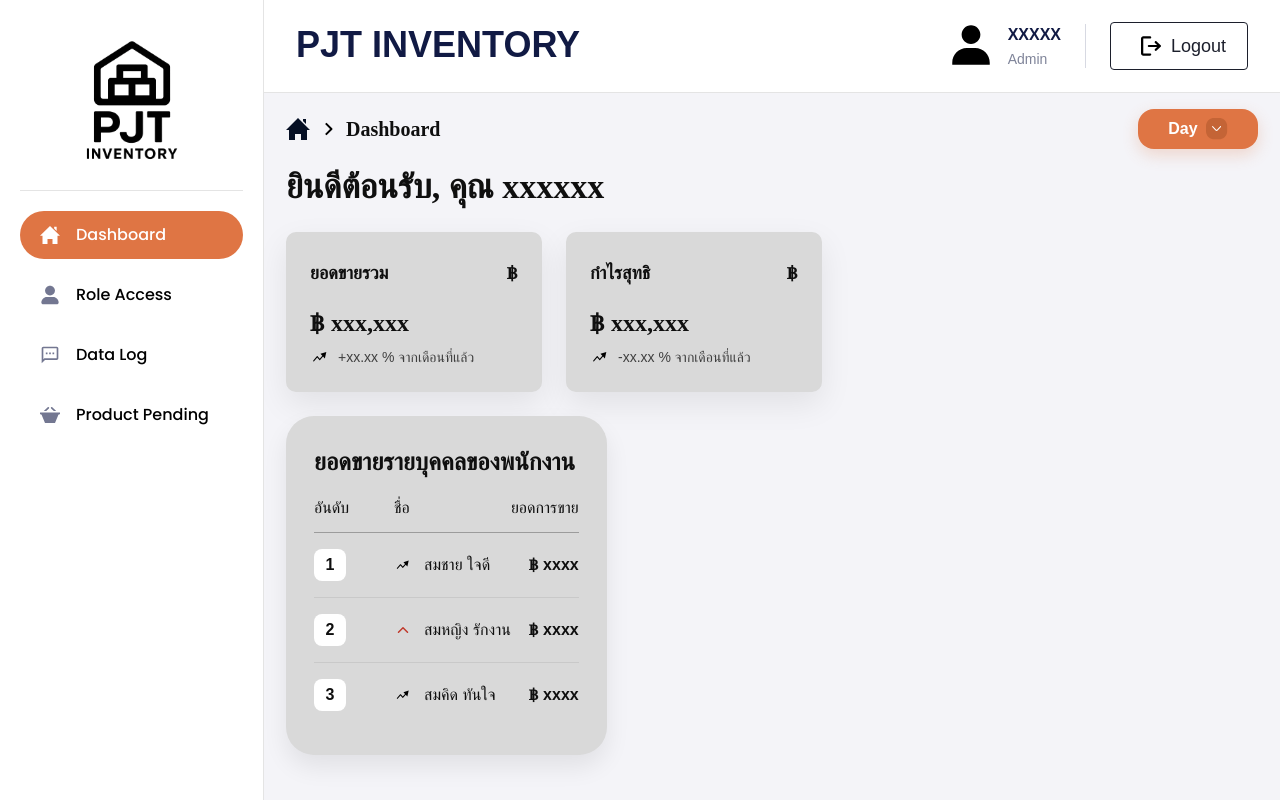
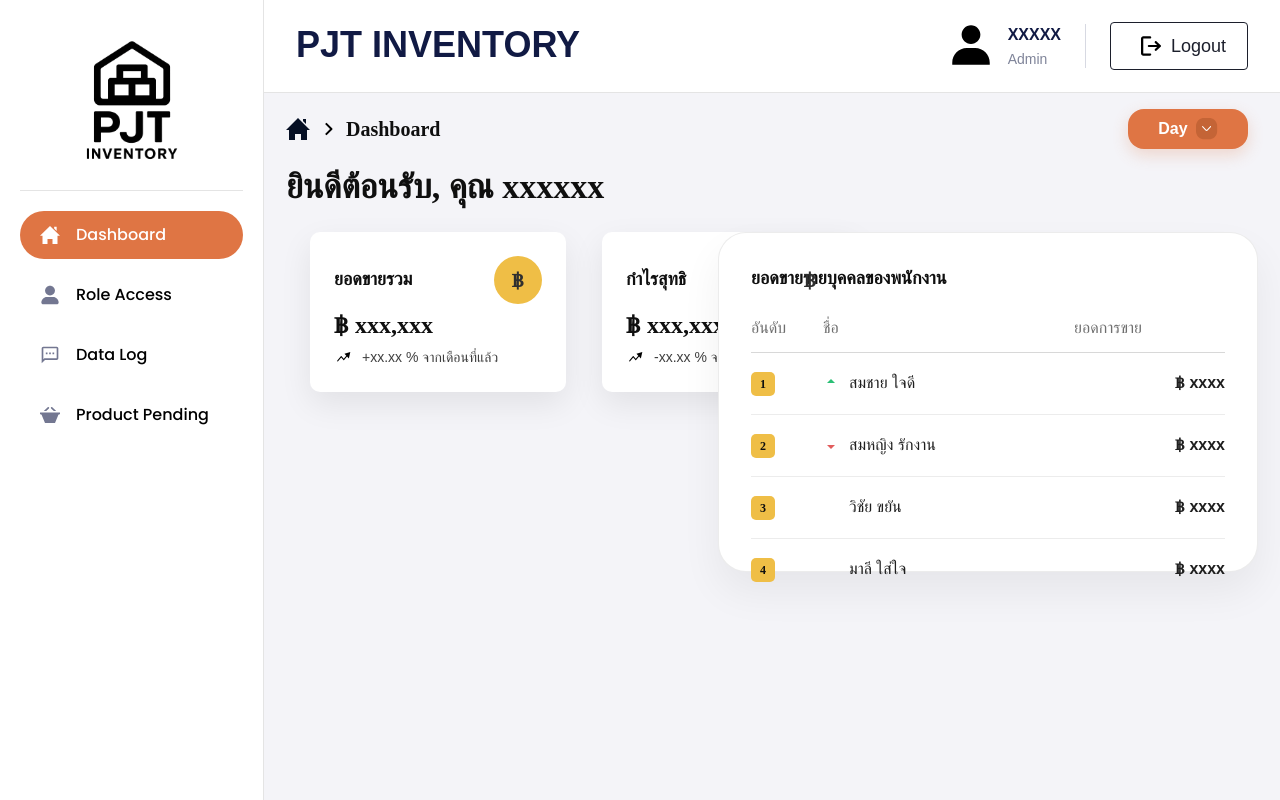
Before and after one commit to xtxme/PJT_frontend, a Next.js app: page /owner/dashboard in a window 1280 px wide. Built offline with nearby package versions, Linux system fonts and the light colour scheme; a web font is replaced by a local one; what @mui/material-nextjs would draw is missing.

Commit message:
- Add new Leaderboard component - update Owner Dashboard layout; - include down-red and up-green SVG icons

```diff
--- a/src/app/(portected)/owner/dashboard/page.tsx
+++ b/src/app/(portected)/owner/dashboard/page.tsx
@@ -5,6 +5,7 @@ import Image from "next/image";
 import styled from "styled-components";
 
 import SummaryCard from "@/components/summary-card/SummaryCard";
+import Leaderboard from "@/components/leaderboard/Leaderboard";
 
 const DashboardPage = styled.div`
   display: flex;
@@ -83,97 +84,17 @@ const DashboardPage = styled.div`
 
   .cards-row {
     display: grid;
-    grid-template-columns: repeat(auto-fit, minmax(256px, 256px));
-    gap: 24px;
-    align-items: start;
-    justify-items: start;
-    justify-content: flex-start;
+    grid-template-columns: 256px 256px minmax(0, 1fr);
+    column-gap: 36px;
+    row-gap: 24px;
+    align-items: stretch;
+    justify-items: stretch;
   }
 
-  .leaderboard {
-    background: #d9d9d9;
-    border-radius: 28px;
-    padding: 28px;
-    display: flex;
-    flex-direction: column;
-    gap: 16px;
-    min-height: 200px;
-    grid-column: 1 / -1;
-    box-shadow: 0 12px 24px rgba(15, 15, 15, 0.08);
-  }
-
-  .leaderboard h2 {
-    font-size: 24px;
-    font-weight: 600;
-  }
-
-  .leaderboard-table {
-    width: 100%;
-    border-collapse: collapse;
-    font-size: 16px;
-  }
-
-  .leaderboard-table thead th {
-    text-align: left;
-    font-weight: 500;
-    padding-bottom: 12px;
-    border-bottom: 1px solid rgba(15, 15, 15, 0.3);
-  }
-
-  .leaderboard-table tbody tr {
-    border-bottom: 1px solid rgba(15, 15, 15, 0.08);
-  }
-
-  .leaderboard-table tbody tr:last-child {
-    border-bottom: none;
-  }
-
-  .leaderboard-table td {
-    padding: 16px 0;
-    vertical-align: middle;
-  }
-
-  .leaderboard-table td:first-child {
-    width: 80px;
-  }
-
-  .leaderboard-table td:last-child {
-    text-align: right;
-    font-weight: 600;
-  }
-
-  .rank {
-    display: inline-flex;
-    width: 32px;
-    height: 32px;
-    border-radius: 8px;
-    background: #ffffff;
-    align-items: center;
-    justify-content: center;
-    font-weight: 600;
-  }
-
-  .leaderboard-name {
-    display: flex;
-    align-items: center;
-    gap: 12px;
-    font-weight: 500;
-  }
-
-  .trend-icon {
-    display: inline-flex;
-    width: 18px;
-    height: 18px;
-  }
-
-  .trend-icon.down svg {
-    width: 18px;
-    height: 18px;
-  }
-
-  .trend-icon.up img {
-    width: 18px;
-    height: 18px;
+  @media (max-width: 1200px) {
+    .cards-row {
+      grid-template-columns: repeat(auto-fit, minmax(256px, 1fr));
+    }
   }
 
   @media (max-width: 1024px) {
@@ -187,18 +108,8 @@ const DashboardPage = styled.div`
       grid-template-columns: minmax(0, 1fr);
       justify-items: stretch;
     }
-
-    .leaderboard {
-      grid-column: 1 / -1;
-    }
   }
 `;
-
-const salesLeaders = [
-  { rank: 1, name: "สมชาย ใจดี", sales: "฿ xxxx", trend: "up" },
-  { rank: 2, name: "สมหญิง รักงาน", sales: "฿ xxxx", trend: "down" },
-  { rank: 3, name: "สมคิด ทันใจ", sales: "฿ xxxx", trend: "up" },
-];
 
 export default function OwnerDashboardPage() {
   return (
@@ -240,58 +151,7 @@ export default function OwnerDashboardPage() {
           fixTrendText="% จากเดือนที่แล้ว"
         />
 
-        <div className="leaderboard">
-          <h2>ยอดขายรายบุคคลของพนักงาน</h2>
-          <table className="leaderboard-table">
-            <thead>
-              <tr>
-                <th>อันดับ</th>
-                <th>ชื่อ</th>
-                <th>ยอดการขาย</th>
-              </tr>
-            </thead>
-            <tbody>
-              {salesLeaders.map((leader) => (
-                <tr key={leader.rank}>
-                  <td>
-                    <span className="rank">{leader.rank}</span>
-                  </td>
-                  <td>
-                    <div className="leaderboard-name">
-                      <span className={`trend-icon ${leader.trend}`}>
-                        {leader.trend === "up" ? (
-                          <Image
-                            src="/images/ArrowRise.svg"
-                            alt="เพิ่มขึ้น"
-                            width={18}
-                            height={18}
-                          />
-                        ) : (
-                          <svg
-                            viewBox="0 0 24 24"
-                            fill="none"
-                            xmlns="http://www.w3.org/2000/svg"
-                            aria-hidden
-                          >
-                            <path
-                              d="M6 15l6-6 6 6"
-                              stroke="#c0392b"
-                              strokeWidth="2"
-                              strokeLinecap="round"
-                              strokeLinejoin="round"
-                            />
-                          </svg>
-                        )}
-                      </span>
-                      <span>{leader.name}</span>
-                    </div>
-                  </td>
-                  <td>{leader.sales}</td>
-                </tr>
-              ))}
-            </tbody>
-          </table>
-        </div>
+        <Leaderboard />
       </div>
     </DashboardPage>
   );
--- a/src/components/dash-button/DashButton.tsx
+++ b/src/components/dash-button/DashButton.tsx
@@ -19,6 +19,7 @@ interface DashButtonProps {
 const Wrapper = styled.div`
   position: relative;
   display: inline-flex;
+  transform: translateX(-10px);
 
   .period-toggle {
     display: flex;
--- /dev/null
+++ b/src/components/leaderboard/Leaderboard.tsx
@@ -0,0 +1,172 @@
+"use client";
+
+import styled from "styled-components";
+
+type TrendDirection = "up" | "down";
+
+type SalesLeader = {
+  rank: number;
+  name: string;
+  sales: string;
+  trend?: TrendDirection;
+};
+
+const LeaderboardCard = styled.article`
+  background: #ffffff;
+  border-radius: 28px;
+  padding: 32px;
+  display: flex;
+  flex-direction: column;
+  gap: 24px;
+  box-shadow: 0 20px 40px rgba(15, 15, 15, 0.06);
+  border: 1px solid rgba(15, 15, 15, 0.08);
+  width: 540px;
+  height: 340px;
+  justify-self: end;
+
+  @media (max-width: 1200px) {
+    max-width: 100%;
+    justify-self: stretch;
+  }
+`;
+
+const Title = styled.h2`
+  font-size: 18px;
+  font-weight: 600;
+  color: #0f0f0f;
+  font-family: ibmThai;
+`;
+
+const LeaderboardTable = styled.table`
+  width: 100%;
+  border-collapse: collapse;
+  font-size: 16px;
+  color: #1f1f1f;
+`;
+
+const TableHeaderCell = styled.th`
+  text-align: left;
+  font-weight: 500;
+  color: rgba(15, 15, 15, 0.6);
+  padding-bottom: 12px;
+  border-bottom: 1px solid rgba(15, 15, 15, 0.16);
+`;
+
+const TableRow = styled.tr`
+  border-bottom: 1px solid rgba(15, 15, 15, 0.08);
+
+  &:last-child {
+    border-bottom: none;
+  }
+`;
+
+const TableCell = styled.td`
+  padding: 18px 0;
+  vertical-align: middle;
+
+  &:first-child {
+    width: 72px;
+  }
+
+  &:last-child {
+    text-align: right;
+    font-weight: 600;
+  }
+`;
+
+const Rank = styled.span`
+  display: inline-flex;
+  width: 24px;
+  height: 24px;
+  border-radius: 5px;
+  background: #EFBE46;
+  align-items: center;
+  justify-content: center;
+  font-weight: 600;
+
+  color: #0f0f0f;
+  text-align: center;
+  font-family: ibmThai;
+  font-size: 12px;
+  font-weight: 600;
+`;
+
+const LeaderboardName = styled.div`
+  display: flex;
+  align-items: center;
+  gap: 10px;
+  font-weight: 500;
+`;
+
+const TrendIcon = styled.span<{ $trend: TrendDirection }>`
+  display: inline-flex;
+  align-items: center;
+  justify-content: center;
+  width: 16px;
+  height: 16px;
+  color: ${({ $trend }) => ($trend === "up" ? "#2abf75" : "#e25c5c")};
+`;
+
+const TrendPlaceholder = styled.span`
+  display: inline-block;
+  width: 16px;
+  height: 16px;
+`;
+
+function TrendArrow({ direction }: { direction: TrendDirection }) {
+  return (
+    <svg width="12" height="12" viewBox="0 0 12 12" fill="none" aria-hidden>
+      {direction === "up" ? (
+        <path d="M6 2l4 4H2L6 2z" fill="currentColor" />
+      ) : (
+        <path d="M6 10l4-4H2l4 4z" fill="currentColor" />
+      )}
+    </svg>
+  );
+}
+
+const salesLeaders: SalesLeader[] = [
+  { rank: 1, name: "สมชาย ใจดี", sales: "฿ xxxx", trend: "up" },
+  { rank: 2, name: "สมหญิง รักงาน", sales: "฿ xxxx", trend: "down" },
+  { rank: 3, name: "วิชัย ขยัน", sales: "฿ xxxx" },
+  { rank: 4, name: "มาลี ใส่ใจ", sales: "฿ xxxx" },
+];
+
+export default function Leaderboard() {
+  return (
+    <LeaderboardCard>
+      <Title>ยอดขายรายบุคคลของพนักงาน</Title>
+      <LeaderboardTable>
+        <thead>
+          <tr>
+            <TableHeaderCell>อันดับ</TableHeaderCell>
+            <TableHeaderCell>ชื่อ</TableHeaderCell>
+            <TableHeaderCell>ยอดการขาย</TableHeaderCell>
+          </tr>
+        </thead>
+        <tbody>
+          {salesLeaders.map((leader) => (
+            <TableRow key={leader.rank}>
+              <TableCell>
+                <Rank>{leader.rank}</Rank>
+              </TableCell>
+              <TableCell>
+                <LeaderboardName>
+                  {leader.trend ? (
+                    <TrendIcon $trend={leader.trend}>
+                      <TrendArrow direction={leader.trend} />
+                    </TrendIcon>
+                  ) : (
+                    <TrendPlaceholder aria-hidden />
+                  )}
+                  <span>{leader.name}</span>
+                </LeaderboardName>
+              </TableCell>
+              <TableCell>{leader.sales}</TableCell>
+            </TableRow>
+          ))}
+        </tbody>
+      </LeaderboardTable>
+    </LeaderboardCard>
+  );
+}
--- a/src/components/summary-card/SummaryCard.tsx
+++ b/src/components/summary-card/SummaryCard.tsx
@@ -14,16 +14,18 @@ interface SummaryCardProps {
 }
 
 const Card = styled.article`
-  background: #d9d9d9;
+  background: #ffffff;
   border-radius: 10px;
   padding: 24px;
   display: flex;
   flex-direction: column;
   justify-content: space-between;
-  gap: 16px;
+  gap: 8px;
   width: 256px;
   height: 160px;
   box-shadow: 0 12px 32px rgba(15, 15, 15, 0.08);
+  margin-inline: 24px;
+
 
   @media (max-width: 600px) {
     width: 100%;
@@ -33,22 +35,43 @@ const Card = styled.article`
 const Header = styled.div`
   display: flex;
   justify-content: space-between;
-  align-items: flex-start;
+  align-items: center;
   font-size: 18px;
   font-weight: 700;
-  transform: translateY(4px);
-
-  span:first-child {
-    font-family: ibmThai;
-  }
+  line-height: 1.2;
 `;
 
-const Value = styled.div`
+const ValueRow = styled.div`
+  display: flex;
+  align-items: center;
+  gap: 12px;
+`;
+
+const ValueText = styled.span`
   font-size: 24px;
   font-weight: 700;
-  line-height: 16px;
+  line-height: 20px;
   font-family: ibmThai;
-  transform: translateY(8px);
+`;
+
+const UnitBadge = styled.span`
+  display: grid;
+  place-items: center;
+  width: 48px;
+  height: 48px;
+  font-size: 20px;
+  font-weight: 700;
+  line-height: 1;
+  color: #2f2f2f;
+
+  svg {
+    grid-area: 1 / 1;
+  }
+
+  span {
+    grid-area: 1 / 1;
+    z-index: 1;
+  }
 `;
 
 const Trend = styled.div<{ negative?: boolean }>`
@@ -81,9 +104,25 @@ export default function SummaryCard({
     <Card>
       <Header>
         <span>{title}</span>
-        {unit ? <span>{unit}</span> : null}
+        {unit && (
+          <UnitBadge>
+            <svg
+              xmlns="http://www.w3.org/2000/svg"
+              width="48"
+              height="48"
+              viewBox="0 0 48 48"
+              fill="none"
+            >
+              <circle cx="24" cy="24" r="24" fill="#EFBE46" />
+            </svg>
+            <span>{unit}</span>
+          </UnitBadge>
+        )}
       </Header>
-      <Value>{unitValue ? `${unitValue} ${value}` : value}</Value>
+
+      <ValueRow>
+        <ValueText>{unitValue ? `${unitValue} ${value}` : value}</ValueText>
+      </ValueRow>
       <Trend negative={isNegative}>
         {isNegative ? (
           <Image
```
Also changed, not shown: public/images/down-red.svg (added), public/images/up-green.svg (added).
